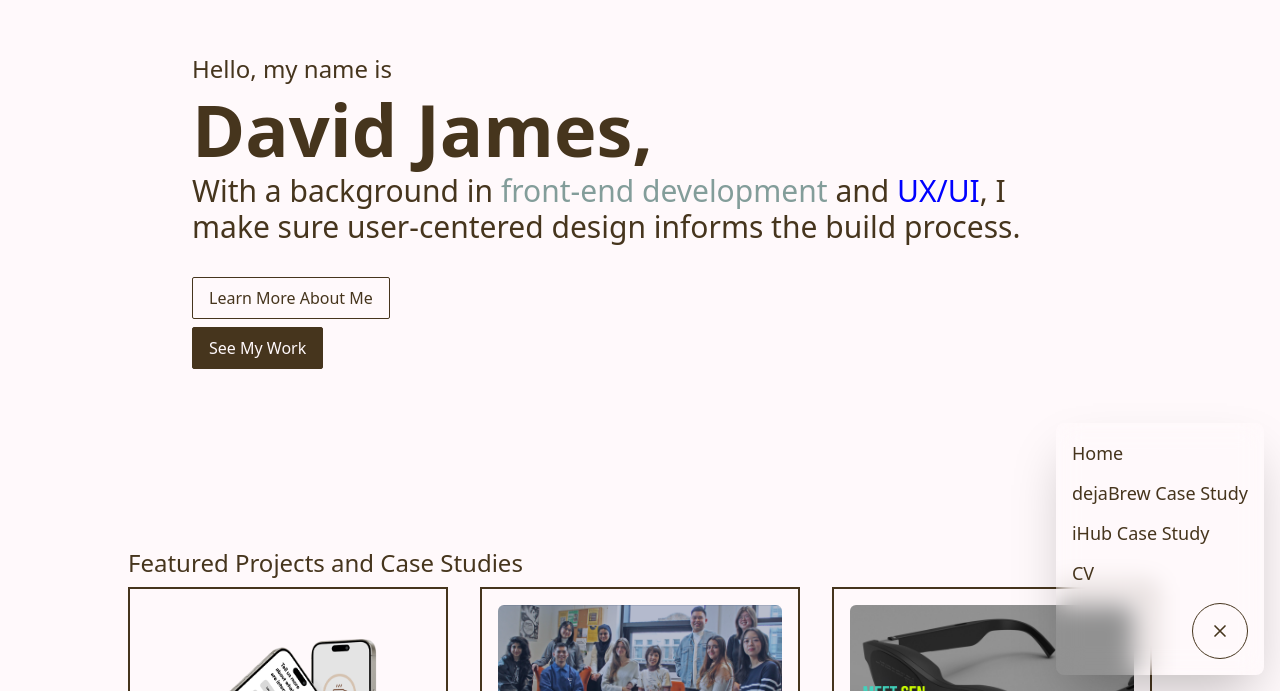
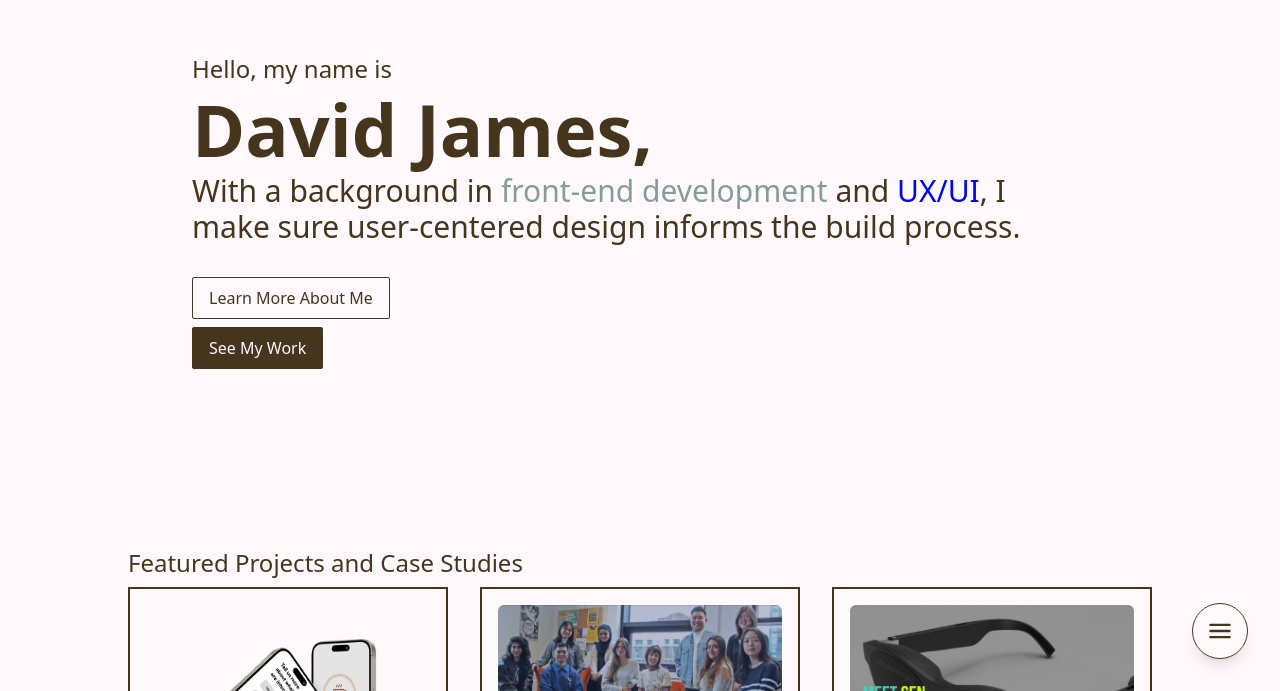
Before and after one commit to davidjamesdimalanta/portfolio_v2, a Next.js app: page / in a window 1280 px wide. Shown: the part 109-800 px from the top of the page. Built offline with nearby package versions, Linux system fonts and the light colour scheme.

Commit message:
update nav

```diff
--- a/app/components/navbar.js
+++ b/app/components/navbar.js
@@ -4,7 +4,7 @@ import Link from 'next/link';
 // import { useTheme } from 'next-themes';
 
 export default function Navbar() {
-    const [menuExpanded, setMenuExpanded] = useState(true);
+    const [menuExpanded, setMenuExpanded] = useState(false);
 
     useEffect(() => {
       if (typeof document !== 'undefined') {
```
